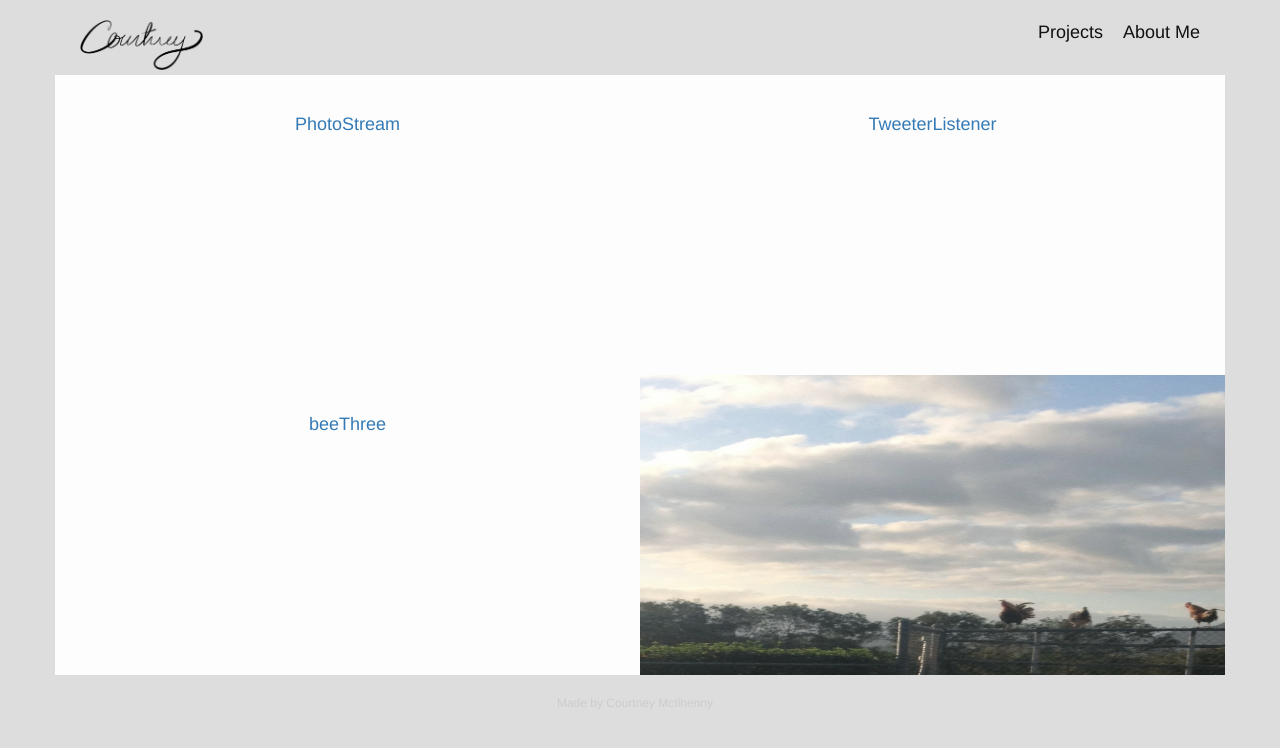
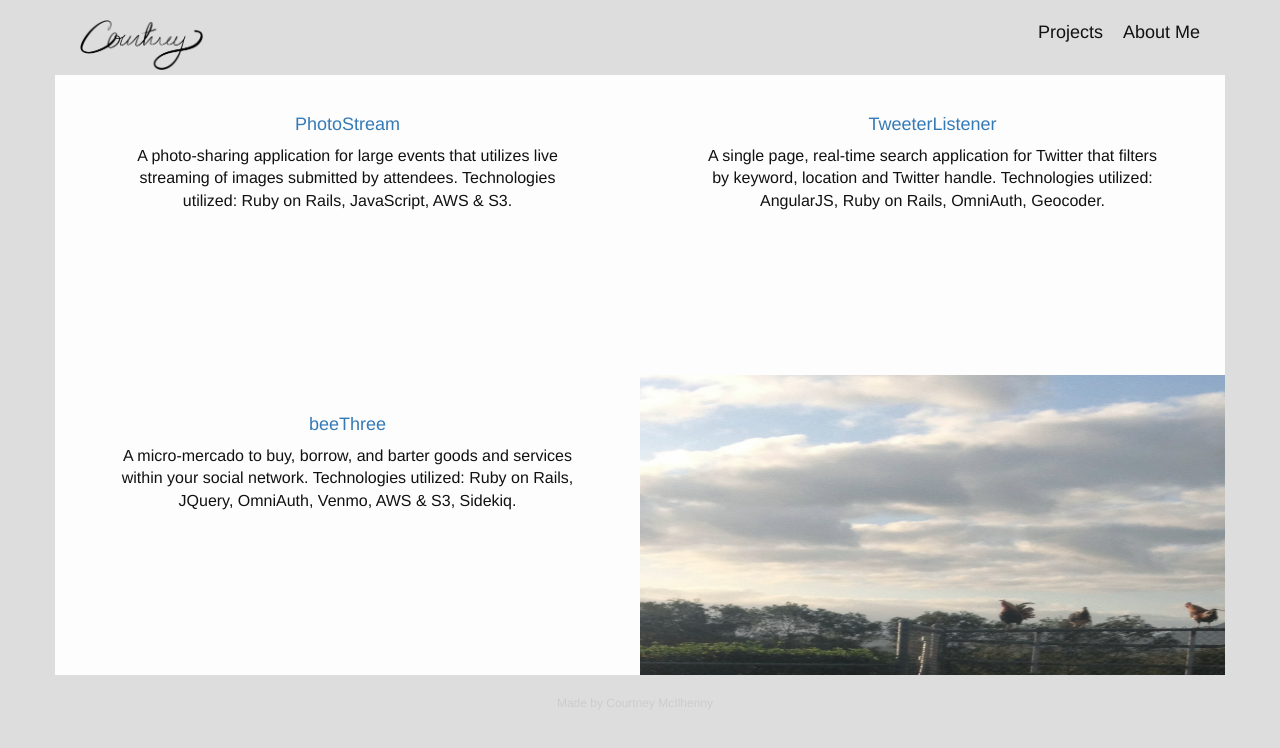
Before and after one commit to cmcilhenny/cmcilhenny.github.io, a Jekyll site: the page built from projects.html, in a window 1280 px wide. Shown: the top 748 px of the page. Built offline with Jekyll 4.4.1, drawn with Linux system fonts in a browser that asks for light colours; nearby versions of some CDN libraries.

Commit message:
updating project descriptions.

```diff
--- a/projects.html
+++ b/projects.html
@@ -7,15 +7,18 @@ title: Projects
 	<div class="row">
 		<div class="col-xs-12 col-sm-6 blog-square" id="photo-stream">
 			<a href="https://safe-badlands-7426.herokuapp.com/"><h4>PhotoStream</h4></a>
+			<p>A photo-sharing application for large events that utilizes live streaming of images submitted by attendees. Technologies utilized: Ruby on Rails, JavaScript, AWS & S3.</p>
 		</div>
 		<div class="col-xs-12 col-sm-6 blog-square" id="tweeter-listener">
 			<a href="https://tweeterlistener.herokuapp.com/"><h4>TweeterListener</h4></a>
+			<p>A single page, real-time search application for Twitter that filters by keyword, location and Twitter handle. Technologies utilized: AngularJS, Ruby on Rails, OmniAuth, Geocoder.</p>
 		</div>
 	</div>
 
 	<div class="row">
     <div class="col-xs-12 col-sm-6 blog-square" id="bee-three">
     	<a href="https://beethree.herokuapp.com/users/new"><h4>beeThree</h4></a>
+    	<p>A micro-mercado to buy, borrow, and barter goods and services within your social network. Technologies utilized: Ruby on Rails, JQuery, OmniAuth, Venmo, AWS & S3, Sidekiq.</p>
   	</div>
   	<div class="col-xs-12 col-sm-6 blog-main-square">
   </div>
```
